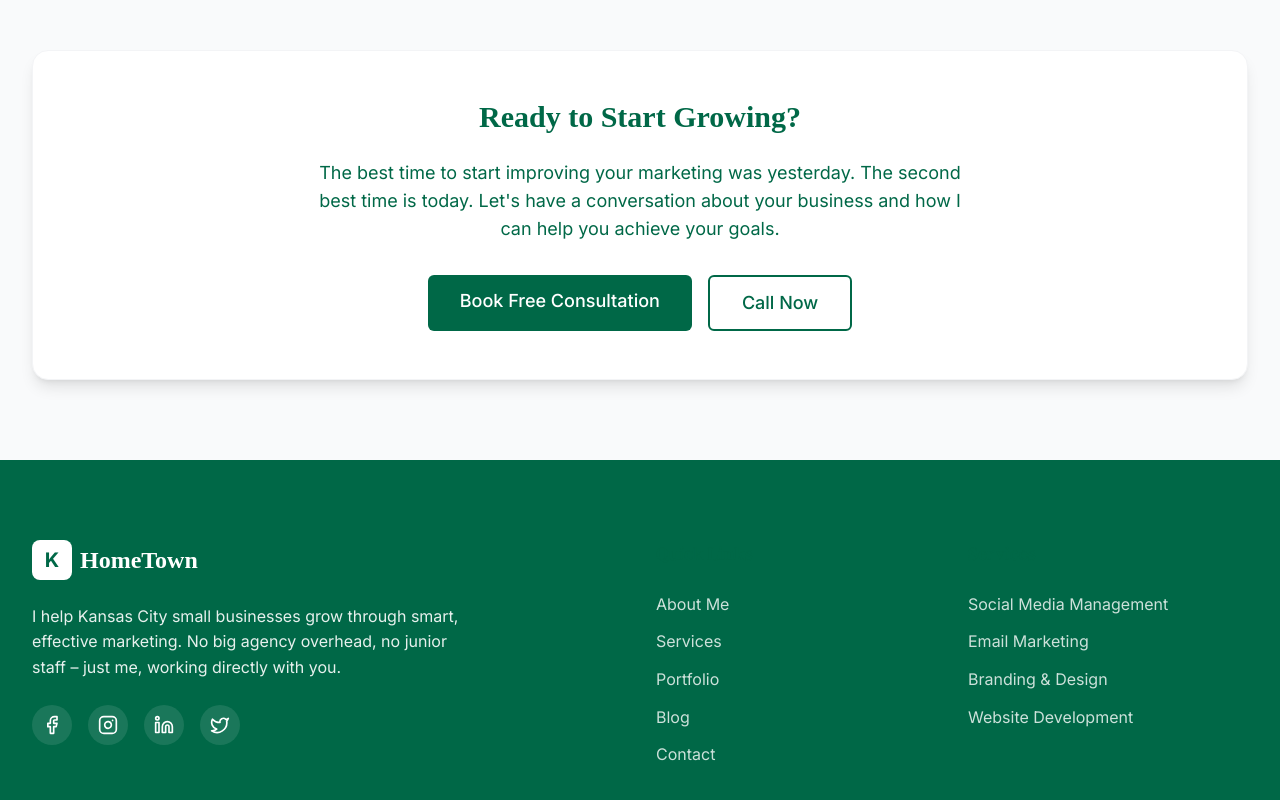
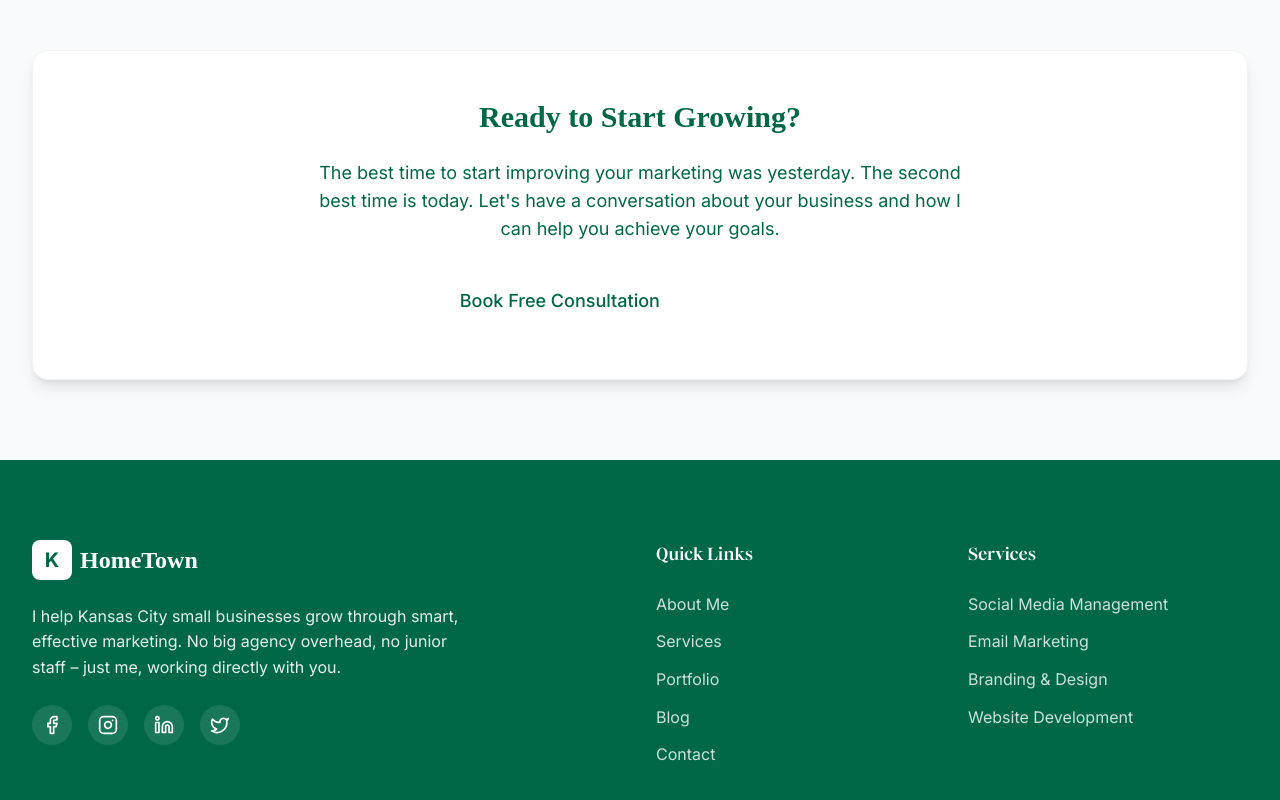
Before and after one commit to krcoffelt/HomeTown2, a Next.js app: page /contact in a window 1280 px wide. Shown: the part 1986-2786 px from the top of the page. Built offline with nearby package versions, Linux system fonts and the light colour scheme.

Commit message:
Transform design: Green background with white text for modern, premium look

```diff
--- a/app/globals.css
+++ b/app/globals.css
@@ -60,13 +60,14 @@
   body {
     font-family: 'Helvetica Neue', 'Helvetica', 'Arial', sans-serif;
     line-height: 1.6;
-    color: #006847;
+    background-color: #006847; /* hometown-green */
+    color: white;
   }
 
   h1, h2, h3, h4, h5, h6 {
     font-family: 'Ethic Serif', 'Times New Roman', 'Times', serif;
     font-weight: 500; /* Medium weight for main headers */
-    color: #006847;
+    color: white;
   }
 
   h1 {
@@ -76,11 +77,11 @@
 
 @layer components {
   .btn-primary {
-    @apply bg-hometown-green text-white px-8 py-3 rounded-md font-medium transition-all duration-300 hover:bg-hometown-green-dark hover:scale-105 transform;
+    @apply bg-white text-hometown-green px-8 py-3 rounded-md font-medium transition-all duration-300 hover:bg-gray-100 hover:scale-105 transform;
   }
 
   .btn-secondary {
-    @apply border-2 border-hometown-green text-hometown-green px-8 py-3 rounded-md font-medium transition-colors duration-300 hover:bg-hometown-green hover:text-white;
+    @apply border-2 border-white text-white px-8 py-3 rounded-md font-medium transition-colors duration-300 hover:bg-white hover:text-hometown-green;
   }
 
   .section-padding {
```
